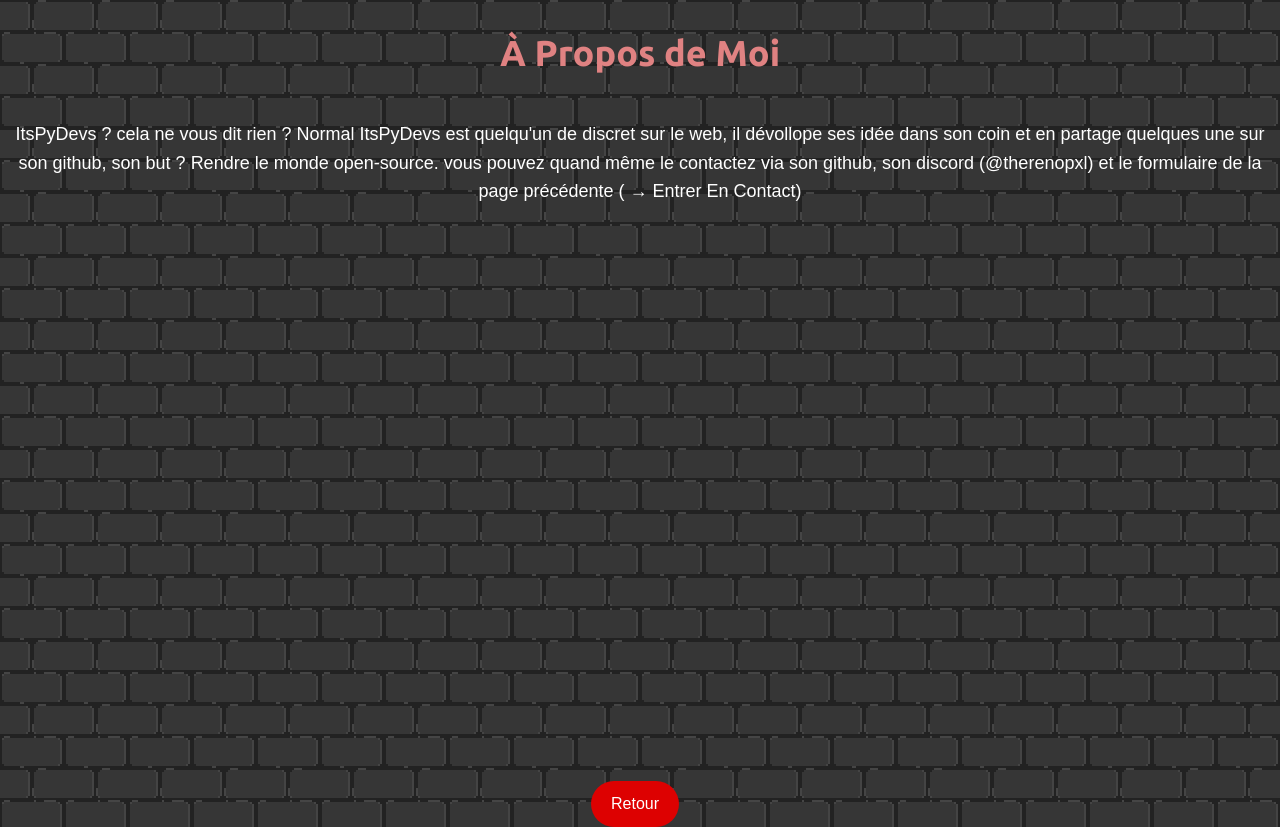
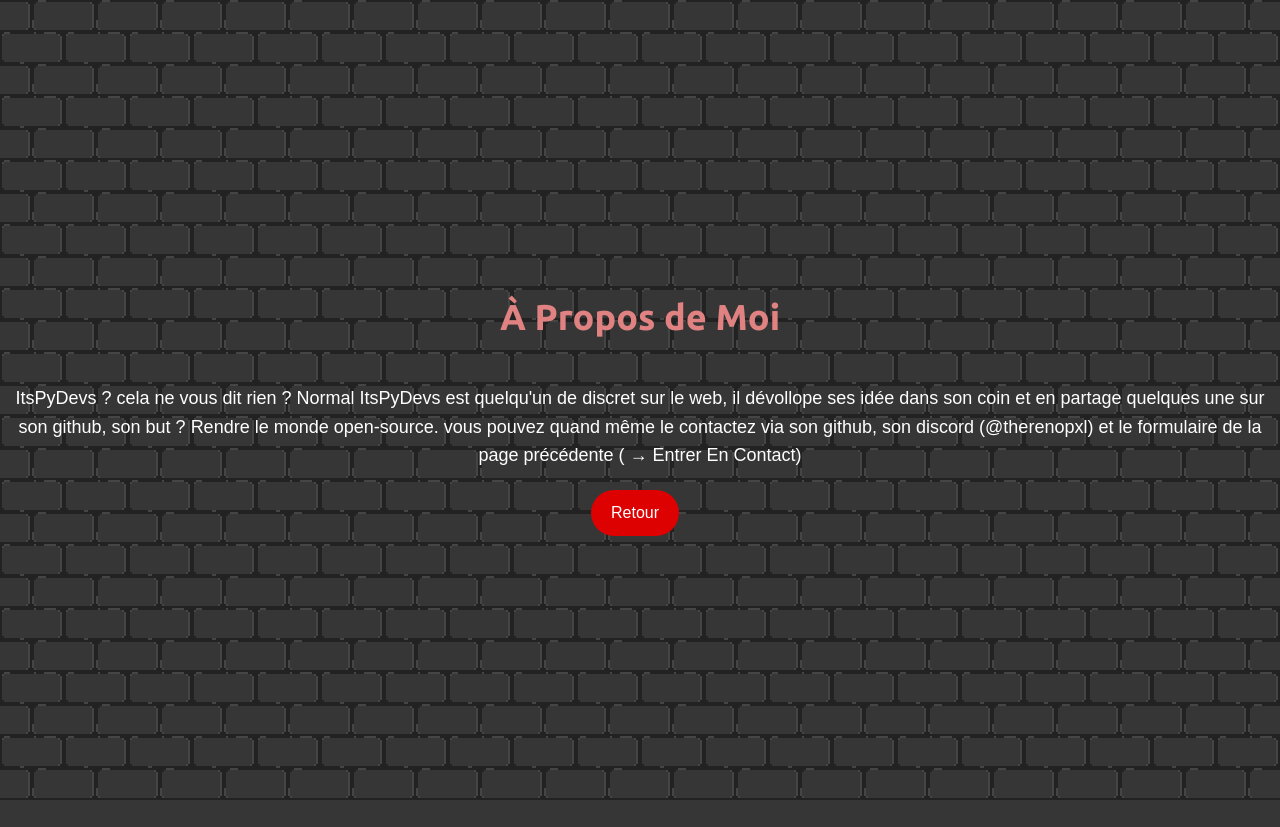
Before and after one commit to ItsPyDevs/itspydevs.github.io, a PHP site: page /about.html in a window 1280 px wide. After the commit the page ends 800 px from the top, so only its background shows below. Run offline with PHP 8.4, Linux system fonts and the light colour scheme.

Commit message:
Update buttons.css

```diff
--- a/assets/css/buttons.css
+++ b/assets/css/buttons.css
@@ -1,6 +1,5 @@
 .button-container {
 	text-align: center;
-	margin-top: 555px;
 }
 
 .button-container a {
```
